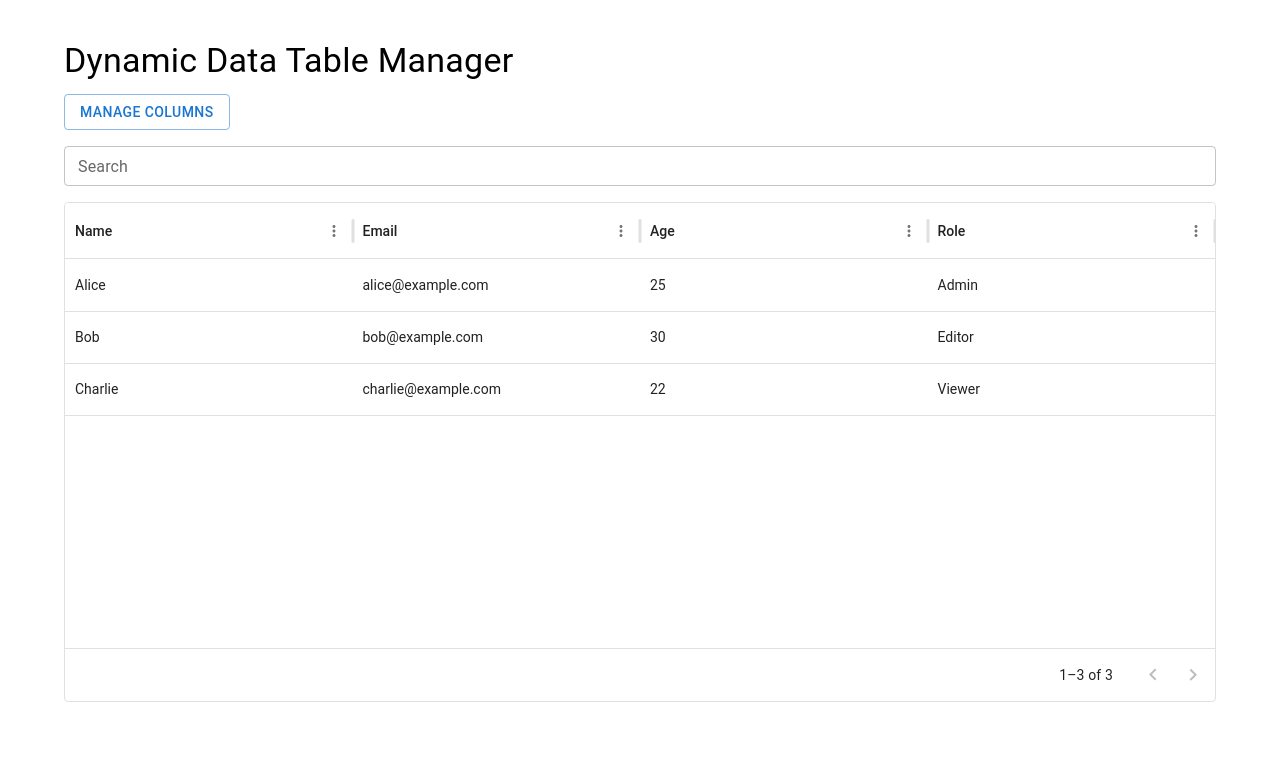
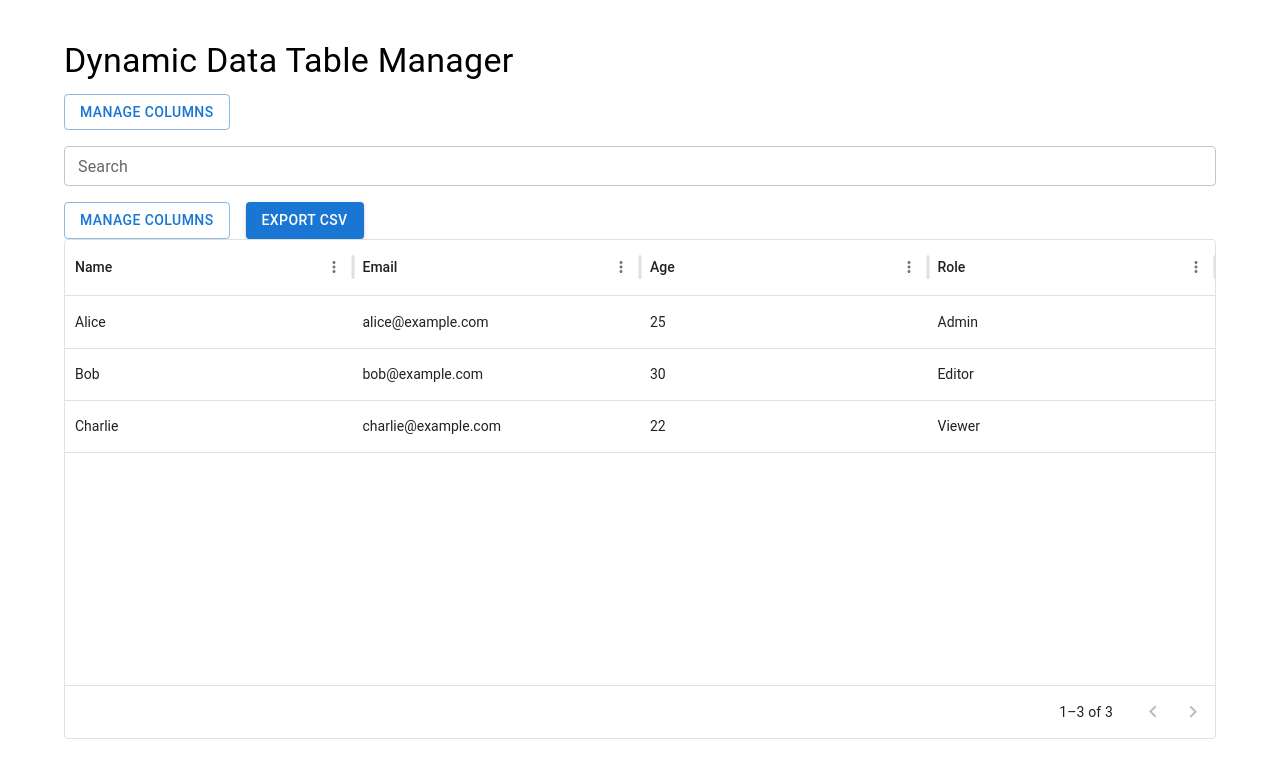
Before and after one commit to RasadhiSanchala/dynamic-data-table, a React (Vite) app: page / in a window 1280 px wide. Shown: the top 778 px of the page. Built offline with nearby package versions, Linux system fonts and the light colour scheme.

Commit message:
import ExportCSV

```diff
--- a/src/components/DataTable.tsx
+++ b/src/components/DataTable.tsx
@@ -6,6 +6,8 @@
 import Box from "@mui/material/Box";
 import Button from "@mui/material/Button";
 import ManageColumnsModal from "./ManageColumnsModal";
+import ExportCSV from "./ExportCSV";
+
 
 const DataTable: React.FC = () => {
     const { data, visibleColumns } = useSelector((state: RootState) => state.table);
@@ -51,6 +53,10 @@
                 value={searchTerm}
                 onChange={(e) => setSearchTerm(e.target.value)}
             />
+            <Button variant="outlined" onClick={() => setOpenModal(true)}>
+                Manage Columns
+            </Button>
+            <ExportCSV />
             <div style={{ height: 500, width: "100%" }}>
                 <DataGrid
                     rows={filteredRows}
```
